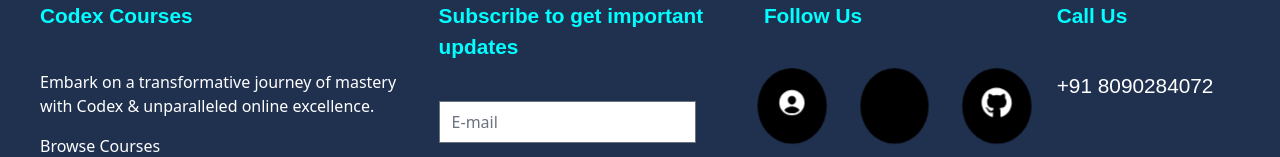
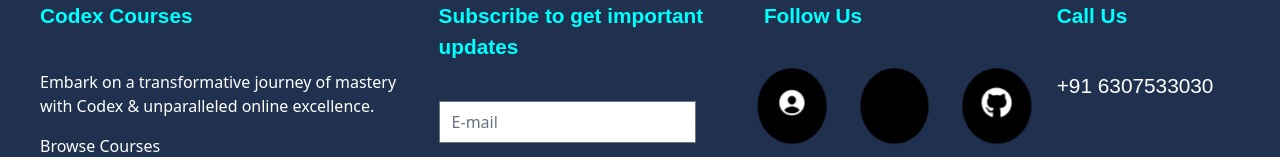
Before and after one commit to singhkrishna01/Codex-React-Page, a React (Vite) app: page / in a window 1280 px wide. Shown: the part 5081-5238 px from the top of the page. Built offline with nearby package versions, Linux system fonts and the light colour scheme; some icons are missing.

Commit message:
last-commit

```diff
--- a/src/components/Footer.jsx
+++ b/src/components/Footer.jsx
@@ -76,7 +76,7 @@
           <div className="footer-contact">
             <h3 className="footer-heading">Call Us</h3>
             <a href="tel:8090284072">
-              <h3>+91 8090284072</h3>
+              <h3>+91 6307533030</h3>
             </a>
           </div>
         </div>
```
